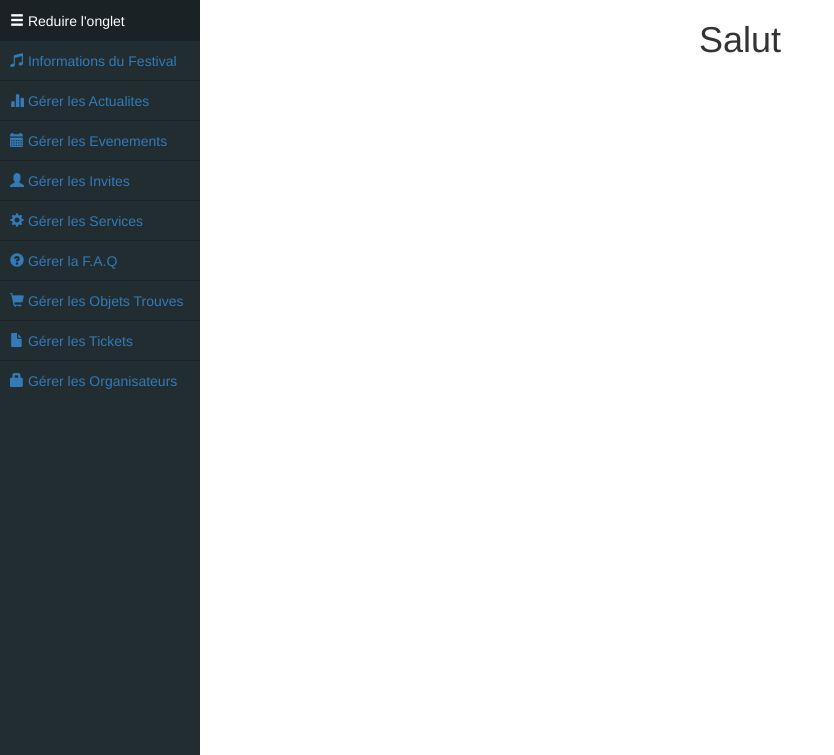
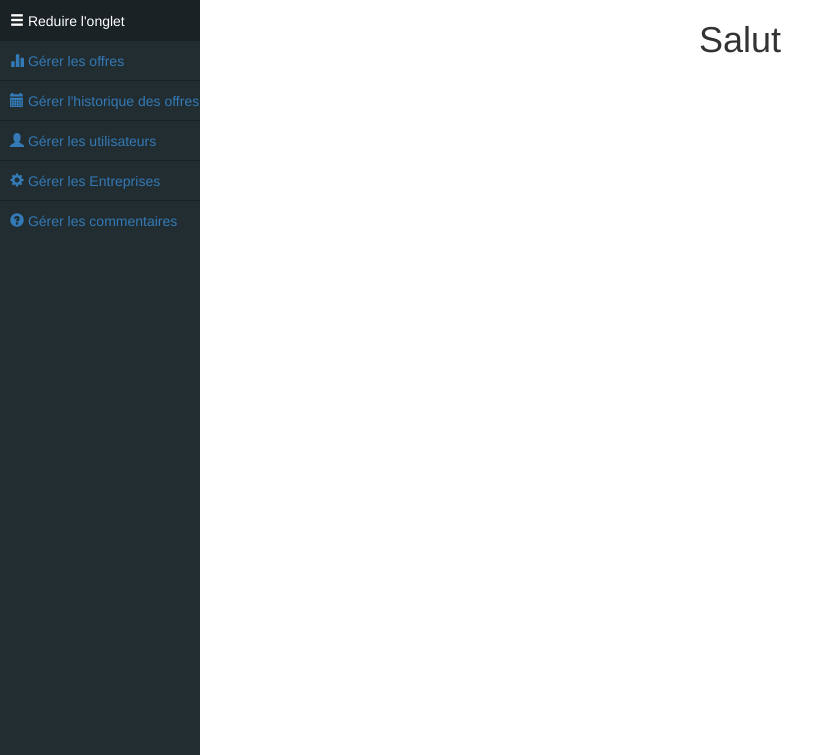
Before and after one commit to AmirZair/miagecareer, a CodeIgniter app: page /miagecareer/index.php/admin/view in a window 1280 px wide. Shown: the part 50-805 px from the top of the page, without its empty margins (0-834 px from the left). Run offline with CodeIgniter, Linux system fonts and the light colour scheme; some libraries are stand-ins or nearby versions.

Commit message:
add remove methode and nav bar for admin

```diff
--- a/application/controllers/Admin.php
+++ b/application/controllers/Admin.php
@@ -15,4 +15,10 @@ class Admin extends CI_Controller{
         $this->load->view('Admin/templates/header');
         $this->load->view('Admin/pages/gerer_offres',$data);
     }
+
+    public function delete_offre($id)
+    {
+        if(!empty($id)) $this->Annonce->remove_annonce($id);
+        header("Location: ".base_url()."/admin/gerer_offre");
+    }
 }
--- a/application/models/Annonce.php
+++ b/application/models/Annonce.php
@@ -11,7 +11,6 @@
                     from offre_stage';
             $query = $this->db->query($sql);
             return $query->result_array();
-            /*hello*/
         }
 
         public function get_annonce($intitule = FALSE){
@@ -101,4 +100,9 @@
             }
             return $query->result_array();
         }
+
+        public function remove_annonce($id)
+        {
+            $this->db->delete('offre_stage', array('id' => $id));  // Produces: // DELETE FROM mytable  // WHERE id = $id
+        }
     }
--- a/application/views/Admin/templates/header.php
+++ b/application/views/Admin/templates/header.php
@@ -62,15 +62,11 @@
                 <li id="panel-button" class="side-element panel-button">
                     <a><span class="glyphicon glyphicon-menu-hamburger"> </span> <span class="icon-text"> Reduire l'onglet</span></a>
                 </li>
-                <li class="side-element"><a id="gerer-festival" href="../festival/gerer"><span class="glyphicon glyphicon-music"></span> <span class="icon-text">Informations du Festival</span></a></li>
-                <li class="side-element"><a href="../actualite/gerer"><span class="glyphicon glyphicon-stats"> </span> <span class="icon-text">Gérer les Actualites</span></a></li>
-                <li class="side-element"><a href="../evenement/gerer"><span class="glyphicon glyphicon-calendar"> </span> <span class="icon-text">Gérer les Evenements</span></a></li>
-                <li class="side-element"><a href="../invite/gerer"><span class="glyphicon glyphicon-user"> </span> <span class="icon-text">Gérer les Invites</span></a></li>
-                <li class="side-element"><a href="../service/gerer"><span class="glyphicon glyphicon-cog"> </span> <span class="icon-text">Gérer les Services</span></a></li>
-                <li class="side-element"><a href="../question/gerer"><span class="glyphicon glyphicon-question-sign" > </span> <span class="icon-text">Gérer la F.A.Q</span></a></li>
-                <li class="side-element"><a href="../Objet_trouve/gerer"><span class="glyphicon glyphicon-shopping-cart"> </span> <span class="icon-text">Gérer les Objets Trouves</span></a></li>
-                <li class="side-element"><a href="../ticket/gerer"><span class="glyphicon glyphicon-file"> </span> <span class="icon-text">Gérer les Tickets</span></a></li>
-                <li class="side-element"><a href="../compte/gerer"><span class="glyphicon glyphicon-lock"> </span> <span class="icon-text">Gérer les Organisateurs</span></a></li>
+                <li class="side-element"><a href="../admin/gerer_offre"><span class="glyphicon glyphicon-stats"> </span> <span class="icon-text">Gérer les offres</span></a></li>
+                <li class="side-element"><a href=""><span class="glyphicon glyphicon-calendar"> </span> <span class="icon-text">Gérer l'historique des offres</span></a></li>
+                <li class="side-element"><a href=""><span class="glyphicon glyphicon-user"> </span> <span class="icon-text">Gérer les utilisateurs</span></a></li>
+                <li class="side-element"><a href=""><span class="glyphicon glyphicon-cog"> </span> <span class="icon-text">Gérer les Entreprises</span></a></li>
+                <li class="side-element"><a href=""><span class="glyphicon glyphicon-question-sign" > </span> <span class="icon-text">Gérer les commentaires</span></a></li>
             </ul>
         </div>
     </div>
```
Also changed, not shown: application/views/Admin/pages/gerer_offres.php (+13 -1 lines).
